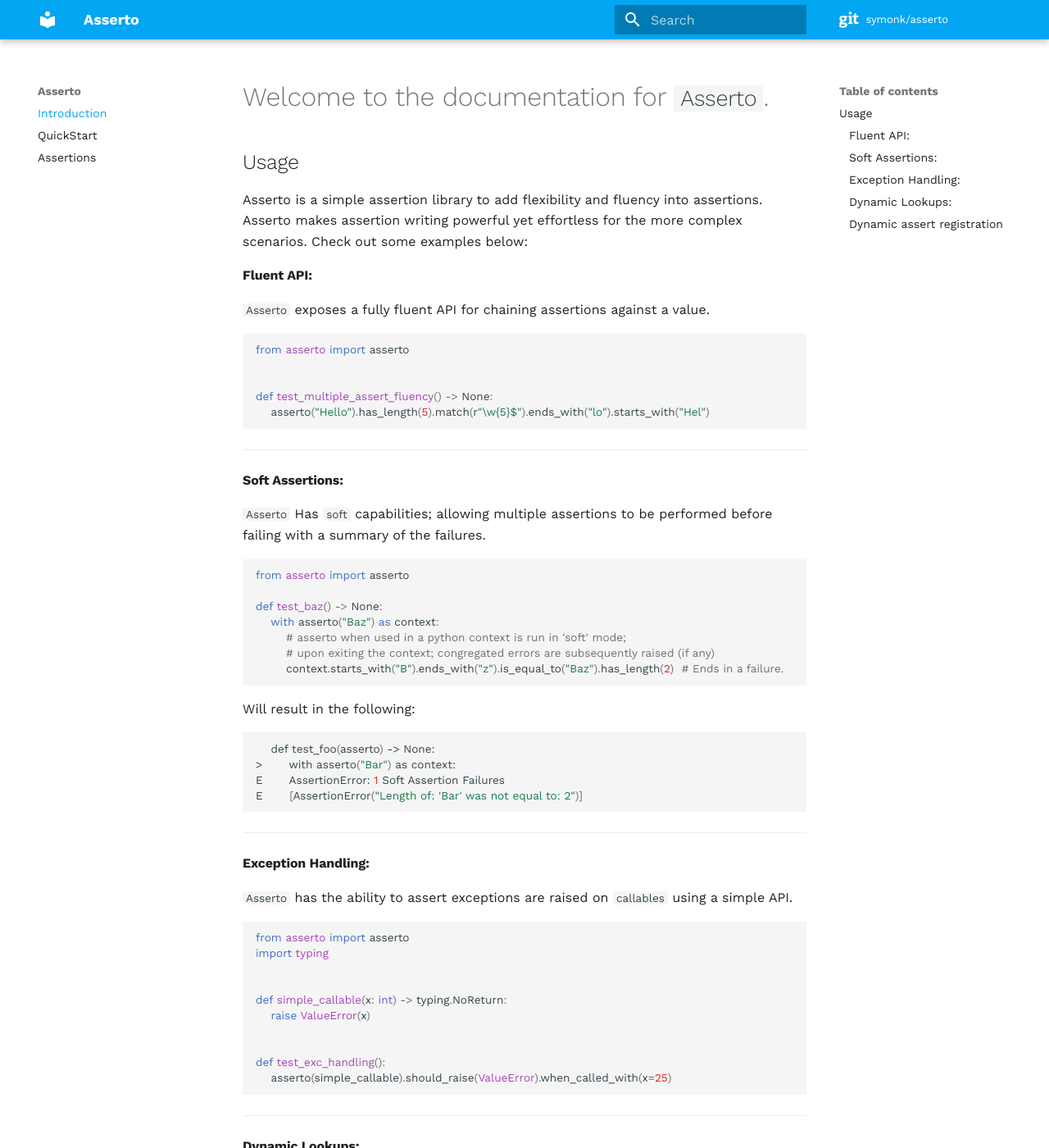
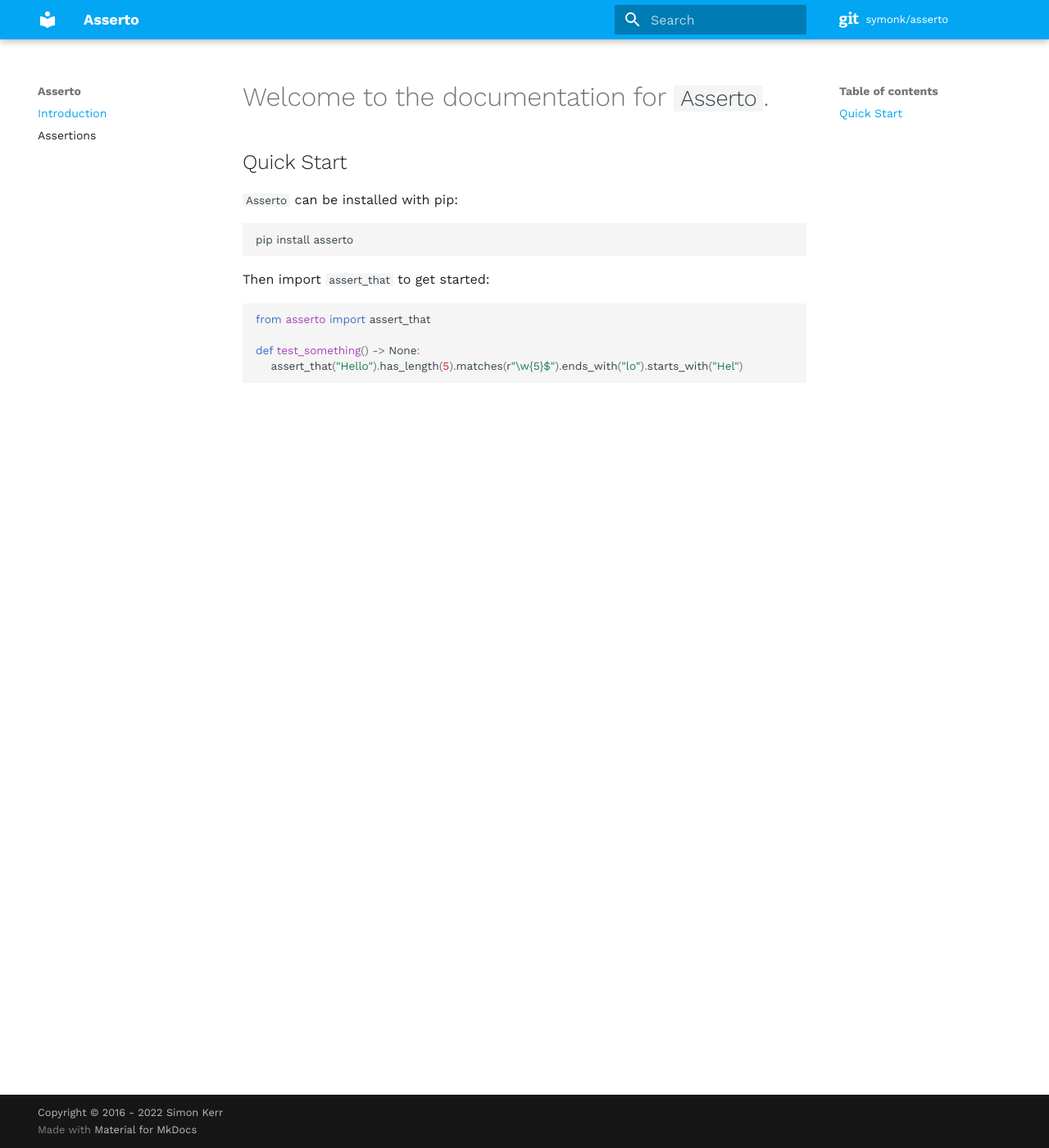
Before and after one commit to symonk/asserto, an MkDocs documentation site: the page built from docs/index.md, in a window 1280 px wide and 1400 px high. Shown: the whole window at 82% size. Built offline with MkDocs 1.6.1 and Material for MkDocs 9.7.7, drawn with Linux system fonts in a browser that asks for light colours; comment, search, counter and statistics services are not loaded; some of the changed text lies outside the part shown.

Commit message:
remove quick start; simplify index landing page

````diff
--- a/docs/index.md
+++ b/docs/index.md
@@ -1,122 +1,20 @@
 # Welcome to the documentation for `Asserto`.
 
-## Usage
+## Quick Start
 
-Asserto is a simple assertion library to add flexibility and fluency into assertions.  Asserto
-makes assertion writing powerful yet effortless for the more complex scenarios.  Check out some
-examples below:
+`Asserto` can be installed with pip:
 
-#### Fluent API:
+```bash
+pip install asserto
+```
 
-`Asserto` exposes a fully fluent API for chaining assertions against a value.
+Then import `assert_that` to get started:
 
 ```python
-from asserto import asserto
+from asserto import assert_that
+
+def test_something() -> None:
+    assert_that("Hello").has_length(5).matches(r"\w{5}$").ends_with("lo").starts_with("Hel")
 
 
-def test_multiple_assert_fluency() -> None:
-    asserto("Hello").has_length(5).match(r"\w{5}$").ends_with("lo").starts_with("Hel")
 ```
-
-----
-
-#### Soft Assertions:
-
-
-`Asserto` Has `soft` capabilities; allowing multiple assertions to be performed before failing with a
-summary of the failures.
-
-```python
-from asserto import asserto
-
-def test_baz() -> None:
-    with asserto("Baz") as context:
-        # asserto when used in a python context is run in 'soft' mode;
-        # upon exiting the context; congregated errors are subsequently raised (if any)
-        context.starts_with("B").ends_with("z").is_equal_to("Baz").has_length(2)  # Ends in a failure.
-```
-
-Will result in the following:
-
-```shell
-    def test_foo(asserto) -> None:
->       with asserto("Bar") as context:
-E       AssertionError: 1 Soft Assertion Failures
-E       [AssertionError("Length of: 'Bar' was not equal to: 2")]
-```
-
------
-
-#### Exception Handling:
-
-`Asserto` has the ability to assert exceptions are raised on `callables` using a simple API.
-
-```python
-from asserto import asserto
-import typing
-
-
-def simple_callable(x: int) -> typing.NoReturn:
-    raise ValueError(x)
-
-
-def test_exc_handling():
-    asserto(simple_callable).should_raise(ValueError).when_called_with(x=25)
-```
-
------
-
-#### Dynamic Lookups:
-
-`Asserto` has the ability to dynamically lookup attributes on any object type.  This is
-handled using the `attr_is(expected)` syntax.
-
-```python
-from asserto import asserto
-
-
-class Foo:
-
-    def __init__(self, x) -> None:
-        self.x = x
-
-    def double_x(self) -> int:
-        return self.x * 2
-
-
-def test_foo_dynamically() -> None:
-     # dynamically looking up `x` (attr) or `double_x` bound method & invoking it!
-    asserto(Foo(10)).x_is(10).double_x_is(20)
-```
-
------
-
-#### Dynamic assert registration
-
-`Asserto` allows users to easily bolt on their assertion functions.
-
-```python
-from asserto import asserto
-from asserto import register_assert
-
-
-@register_assert  # Option 1.
-def custom_assert(self):
-    if self.actual != 5:
-        self.check_should_raise(f"{self.actual} did not equal five!")
-
-
-register_assert(custom_assert)  # Option 2
-
-
-def test_user_defined_callables() -> None:
-    asserto(6).custom_assert()
-```
-
-yields the following:
-
-```console
-E       AssertionError: 6 did not equal five!
-```
-
------
--- a/mkdocs.yml
+++ b/mkdocs.yml
@@ -19,7 +19,6 @@
 
 nav:
     - Introduction: index.md
-    - QuickStart: quickstart.md
     - Assertions: assertions.md
 plugins:
     - search
````
Also changed, not shown: docs/quickstart.md (deleted).
